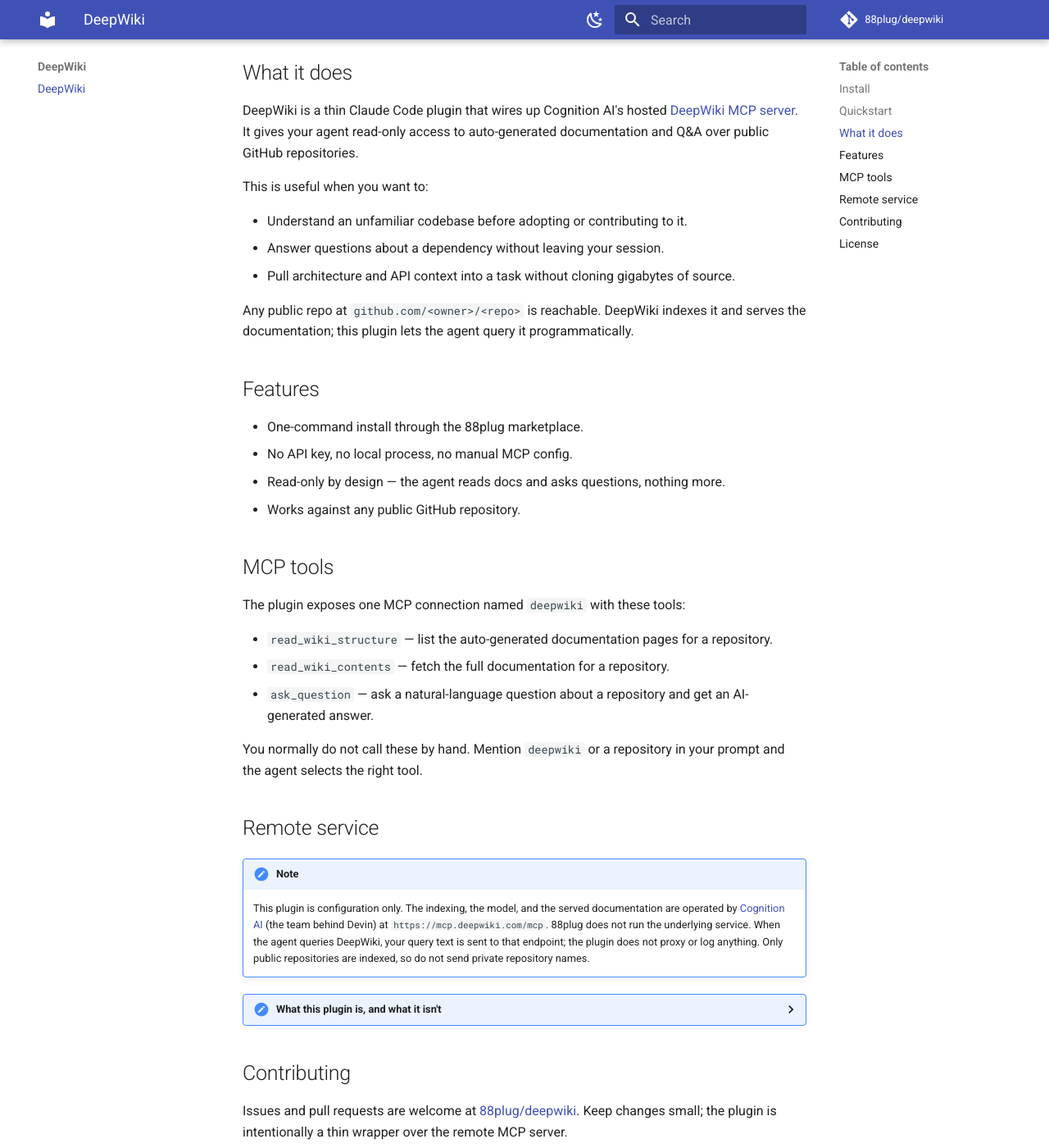
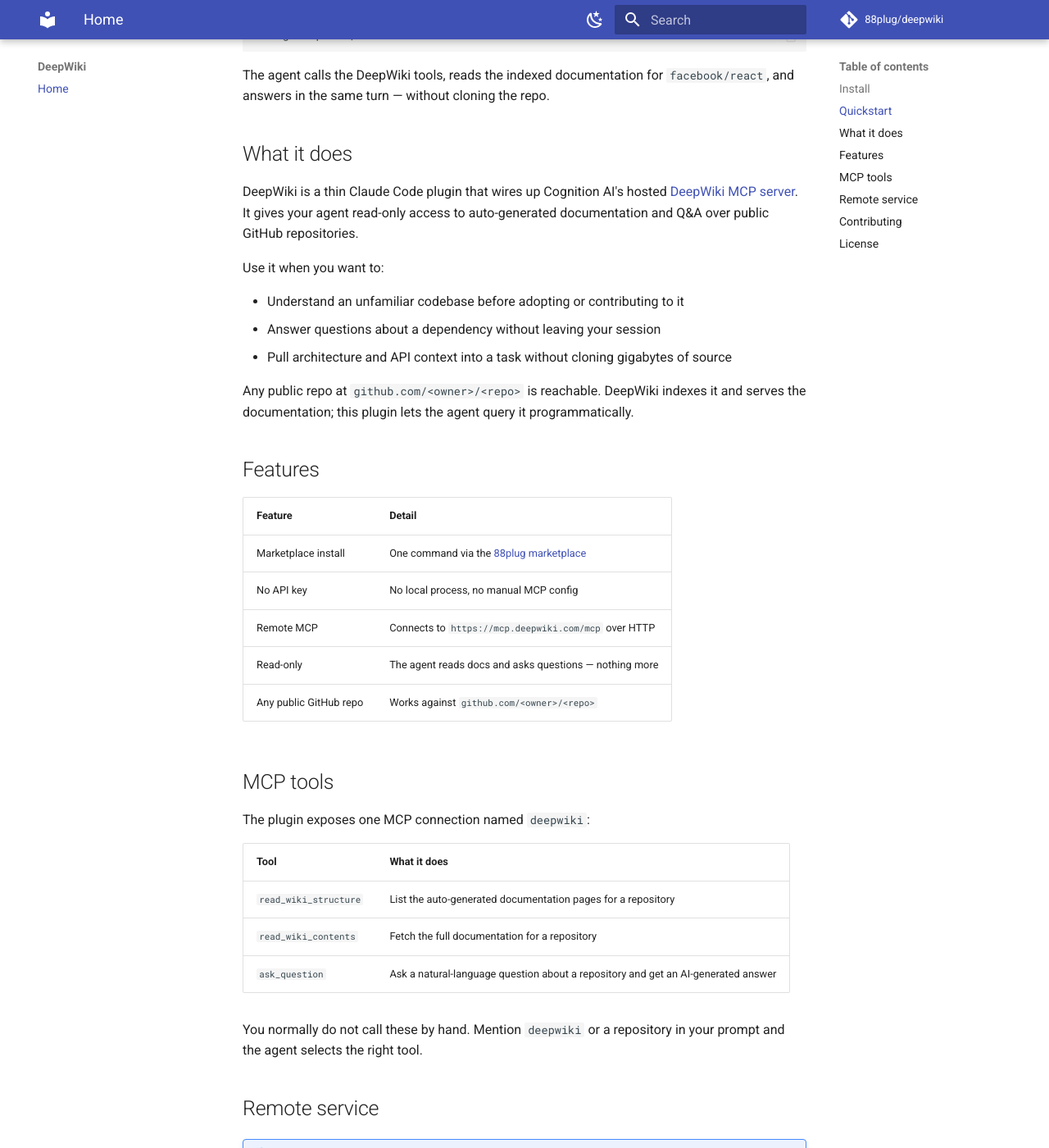
Before and after one commit to 88plug/deepwiki, an MkDocs documentation site: the page built from docs/index.md, in a window 1280 px wide and 1400 px high, scrolled down 700 px. Shown: the whole window at 82% size. Built offline with MkDocs 1.6.1 and Material for MkDocs 9.7.7, drawn with Linux system fonts in a browser that asks for light colours; comment, search, counter and statistics services are not loaded; some of the changed text lies outside the part shown.

Commit message:
docs: polish MkDocs site and docs landing page

````diff
--- a/docs/index.md
+++ b/docs/index.md
@@ -5,74 +5,100 @@
 [![plugin-validate](https://github.com/88plug/deepwiki/actions/workflows/plugin-validate.yml/badge.svg)](https://github.com/88plug/deepwiki/actions/workflows/plugin-validate.yml)
 [![License: FSL-1.1-ALv2](https://img.shields.io/badge/license-FSL--1.1--ALv2-blue?style=flat)](https://github.com/88plug/deepwiki/blob/main/LICENSE.md)
 [![Claude Code plugin](https://img.shields.io/badge/Claude%20Code-plugin-8A2BE2?style=flat)](https://github.com/88plug/claude-code-plugins)
+[![Ask DeepWiki](https://deepwiki.com/badge.svg)](https://deepwiki.com/88plug/deepwiki)
 
 ## Install
+
+From the 88plug marketplace (inside Claude Code):
 
 ```sh
 /plugin marketplace add 88plug/claude-code-plugins
 /plugin install deepwiki@88plug
 ```
 
-No API key, no local server, no config. The plugin registers a remote MCP endpoint and Claude Code connects to it over HTTP.
+!!! tip
+    That is the whole setup. No API key, no local server, no MCP config file.
+    The plugin registers Cognition AI's remote MCP endpoint; Claude Code connects
+    over HTTP.
 
 ## Quickstart
 
-After installing, ask your agent a question about any public repository:
+After installing, ask about any public repository:
 
 ```text
 Using deepwiki, how does the React reconciler schedule work?
 ```
 
-The agent calls the DeepWiki tools, reads the indexed documentation for `facebook/react`, and answers — all without cloning the repo. You see the result in the same turn.
+The agent calls the DeepWiki tools, reads the indexed documentation for
+`facebook/react`, and answers in the same turn — without cloning the repo.
 
 ## What it does
 
-DeepWiki is a thin Claude Code plugin that wires up Cognition AI's hosted [DeepWiki MCP server](https://docs.devin.ai/work-with-devin/deepwiki-mcp). It gives your agent read-only access to auto-generated documentation and Q&A over public GitHub repositories.
+DeepWiki is a thin Claude Code plugin that wires up Cognition AI's hosted
+[DeepWiki MCP server](https://docs.devin.ai/work-with-devin/deepwiki-mcp).
+It gives your agent read-only access to auto-generated documentation and Q&A
+over public GitHub repositories.
 
-This is useful when you want to:
+Use it when you want to:
 
-- Understand an unfamiliar codebase before adopting or contributing to it.
-- Answer questions about a dependency without leaving your session.
-- Pull architecture and API context into a task without cloning gigabytes of source.
+- Understand an unfamiliar codebase before adopting or contributing to it
+- Answer questions about a dependency without leaving your session
+- Pull architecture and API context into a task without cloning gigabytes of source
 
-Any public repo at `github.com/<owner>/<repo>` is reachable. DeepWiki indexes it and serves the documentation; this plugin lets the agent query it programmatically.
+Any public repo at `github.com/<owner>/<repo>` is reachable. DeepWiki indexes it
+and serves the documentation; this plugin lets the agent query it programmatically.
 
 ## Features
 
-- One-command install through the 88plug marketplace.
-- No API key, no local process, no manual MCP config.
-- Read-only by design — the agent reads docs and asks questions, nothing more.
-- Works against any public GitHub repository.
+| Feature | Detail |
+| --- | --- |
+| Marketplace install | One command via the [88plug marketplace](https://github.com/88plug/claude-code-plugins) |
+| No API key | No local process, no manual MCP config |
+| Remote MCP | Connects to `https://mcp.deepwiki.com/mcp` over HTTP |
+| Read-only | The agent reads docs and asks questions — nothing more |
+| Any public GitHub repo | Works against `github.com/<owner>/<repo>` |
 
 ## MCP tools
 
-The plugin exposes one MCP connection named `deepwiki` with these tools:
+The plugin exposes one MCP connection named `deepwiki`:
 
-- `read_wiki_structure` — list the auto-generated documentation pages for a repository.
-- `read_wiki_contents` — fetch the full documentation for a repository.
-- `ask_question` — ask a natural-language question about a repository and get an AI-generated answer.
+| Tool | What it does |
+| --- | --- |
+| `read_wiki_structure` | List the auto-generated documentation pages for a repository |
+| `read_wiki_contents` | Fetch the full documentation for a repository |
+| `ask_question` | Ask a natural-language question about a repository and get an AI-generated answer |
 
-You normally do not call these by hand. Mention `deepwiki` or a repository in your prompt and the agent selects the right tool.
+You normally do not call these by hand. Mention `deepwiki` or a repository in
+your prompt and the agent selects the right tool.
 
 ## Remote service
 
 !!! note
-    This plugin is configuration only. The indexing, the model, and the served documentation are operated by [Cognition AI](https://cognition.ai) (the team behind Devin) at `https://mcp.deepwiki.com/mcp`. 88plug does not run the underlying service. When the agent queries DeepWiki, your query text is sent to that endpoint; the plugin does not proxy or log anything. Only public repositories are indexed, so do not send private repository names.
+    This plugin is configuration only. The indexing, the model, and the served
+    documentation are operated by [Cognition AI](https://cognition.ai) (the team
+    behind Devin) at `https://mcp.deepwiki.com/mcp`. 88plug does not run the
+    underlying service. When the agent queries DeepWiki, your query text is sent
+    to that endpoint; the plugin does not proxy or log anything. Only public
+    repositories are indexed, so do not send private repository names.
 
-<details>
-<summary>What this plugin is, and what it isn't</summary>
-
-- Is: a small plugin manifest that registers the remote MCP endpoint and surfaces it through the 88plug marketplace as a single install command. No original business logic.
-- Is not: the DeepWiki service itself. If the upstream endpoint changes or goes down, this plugin is just config — open the manifest and update the URL.
-
-</details>
+!!! tip
+    If the upstream endpoint changes or goes down, open
+    [`.claude-plugin/plugin.json`](https://github.com/88plug/deepwiki/blob/main/.claude-plugin/plugin.json)
+    and update the MCP URL. This plugin is just config — no original business logic.
 
 ## Contributing
 
-Issues and pull requests are welcome at [88plug/deepwiki](https://github.com/88plug/deepwiki). Keep changes small; the plugin is intentionally a thin wrapper over the remote MCP server.
+Issues and pull requests are welcome at
+[88plug/deepwiki](https://github.com/88plug/deepwiki). Keep changes small; the
+plugin is intentionally a thin wrapper over the remote MCP server.
 
 ## License
 
-Released under the [Functional Source License, Version 1.1, ALv2 Future License](https://github.com/88plug/deepwiki/blob/main/LICENSE.md) (`FSL-1.1-ALv2`).
+Released under the
+[Functional Source License, Version 1.1, ALv2 Future License](https://github.com/88plug/deepwiki/blob/main/LICENSE.md)
+(`FSL-1.1-ALv2`).
 
-You may use, copy, modify, and redistribute it for any purpose except a Competing Use. Each released version converts to the Apache License 2.0 on the second anniversary of its release date. For commercial-use inquiries outside the Permitted Purpose, contact claude@cryptoandcoffee.com.
+You may use, copy, modify, and redistribute it for any purpose except a Competing
+Use. Each released version converts to the Apache License 2.0 on the second
+anniversary of its release date. For commercial-use inquiries outside the
+Permitted Purpose, contact claude@cryptoandcoffee.com.
--- a/mkdocs.yml
+++ b/mkdocs.yml
@@ -5,17 +5,17 @@
 repo_name: 88plug/deepwiki
 edit_uri: edit/main/docs/
 use_directory_urls: true
+strict: true
 
 theme:
   name: material
   features:
-    - navigation.sections   # group nav by section, uses width well
-    - navigation.top        # back-to-top button
-    - navigation.instant    # SPA-style fast page loads
-    - content.code.copy     # copy button on code blocks (needs superfences below)
+    - navigation.sections
+    - navigation.top
+    - navigation.instant
+    - content.code.copy
     - search.suggest
   palette:
-    # Light/dark toggle that follows the OS preference by default.
     - media: "(prefers-color-scheme: light)"
       scheme: default
       toggle:
@@ -34,8 +34,11 @@
   - def_list
   - footnotes
   - tables
-  - pymdownx.highlight     # code highlighting (ships with mkdocs-material)
-  - pymdownx.superfences   # required for content.code.copy + nested fences
-  - pymdownx.details       # collapsible <details> admonitions
+  - pymdownx.highlight
+  - pymdownx.superfences
+  - pymdownx.details
   - toc:
       permalink: true
+
+nav:
+  - Home: index.md
````
